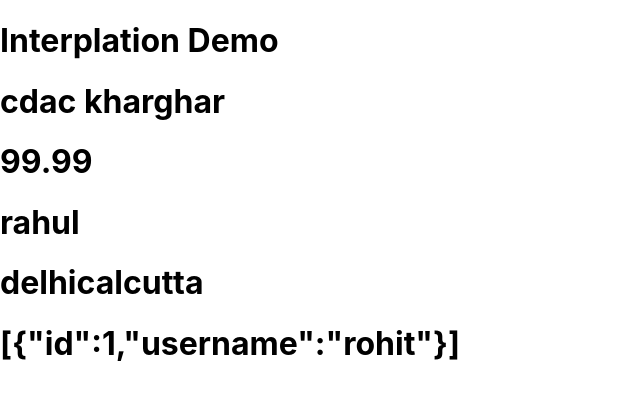
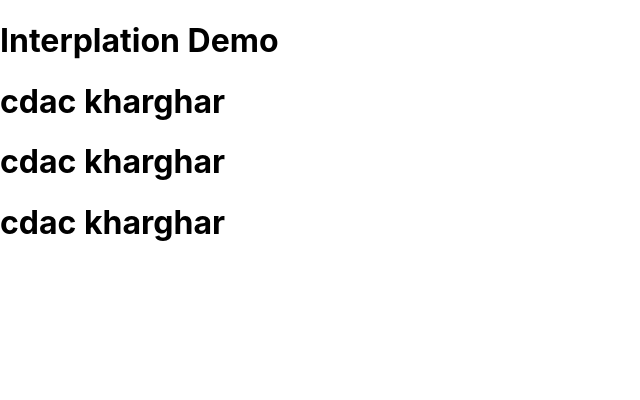
Before and after one commit to kodecdac/advday1, a React (Create React App) app: page / in a window 1280 px wide. Shown: the top 400 px of the page, without its empty margins (0-640 px from the left). Built offline with nearby package versions, Linux system fonts and the light colour scheme.

Commit message:
interploiation in attribute.

```diff
--- a/src/App.js
+++ b/src/App.js
@@ -1,34 +1,21 @@
 // Basic Interpolation
 function App() {
   let username = "cdac kharghar";
+  let id = "id2";
   let price = 99.99;
   let active = true;
-
-  let ref = { id: 1, username: "rahul" };
-  let list = ["delhi", "calcutta"];
-  let list1 = [{ id: 1, username: "rohit" }];
-
-  // Arrow Function :: Equivalent Lamda Function
-  let sum = () => {
-    console.log("I am sum function");
-  };
 
   return (
     <div>
       <h1>Interplation Demo</h1>
       <h1> {username} </h1>
-      <h1>{price}</h1>
-      <h1>{active}</h1>
 
-      <h1>{ref.username}</h1>
-      <h1>{list}</h1>
-      <h1>{JSON.stringify(list1)}</h1>
+      <h1 id="id1">{username}</h1>
 
-      <h1>{sum()}</h1>
+      {/* ATTRIBUTE LEVEL */}
+      <h1 id={id}>{username}</h1>
     </div>
   );
 }
 
-// REVISE LIST / FUNCTION
-
 export default App;
```
